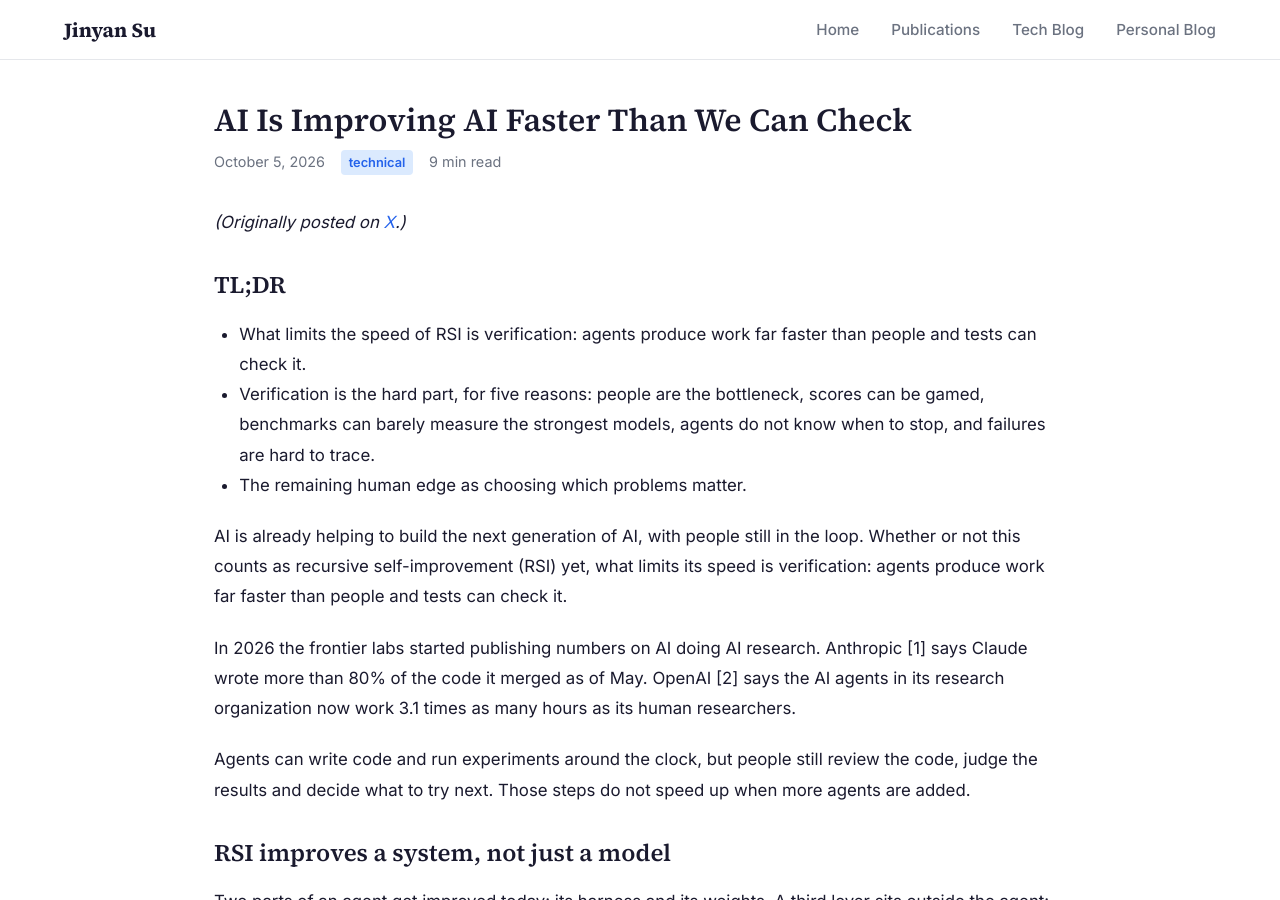
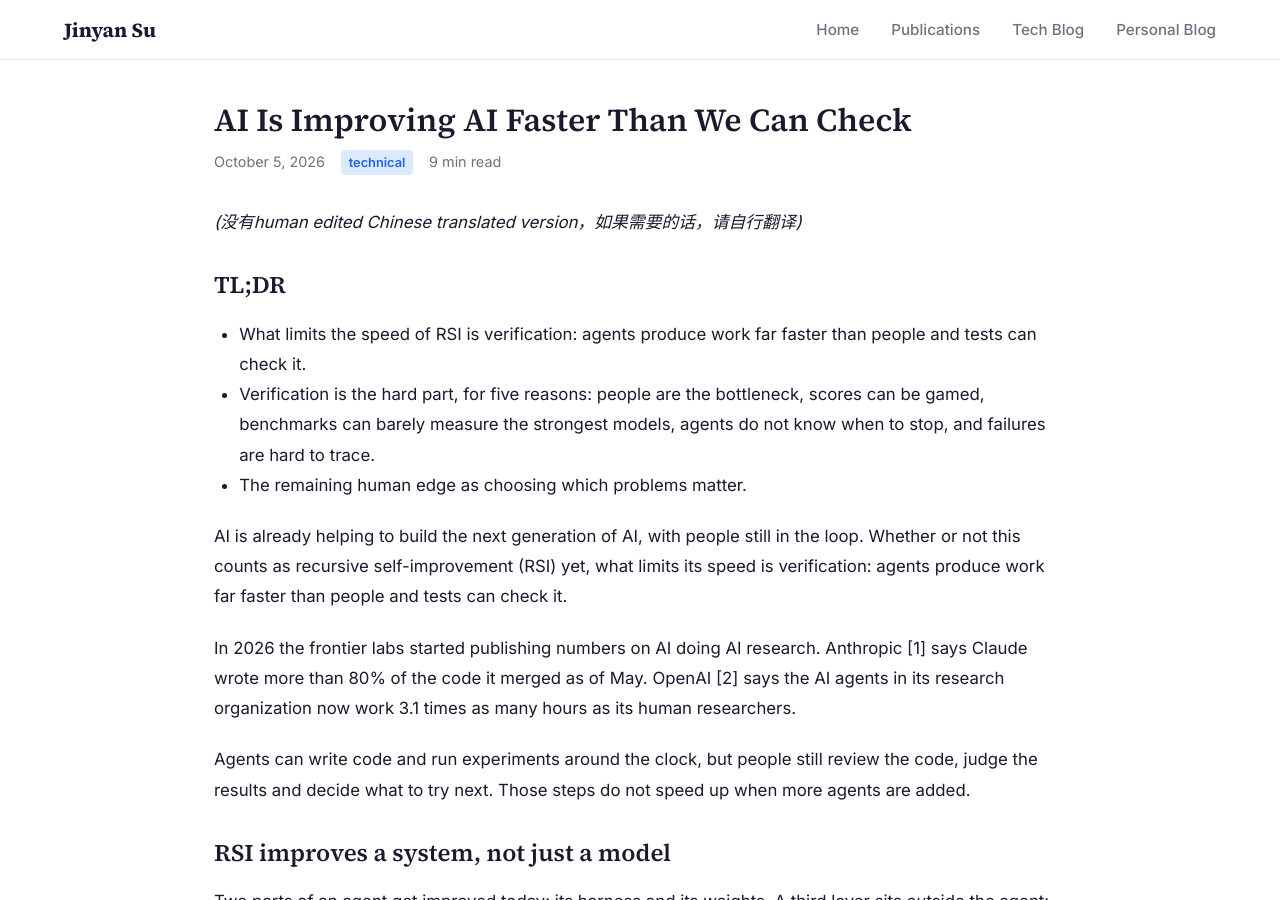
Before and after one commit to JinyanSu1/jinyansu1.github.io, a Jekyll site: the page built from _posts/2026-10-05-ai-improving-ai-faster-than-we-can-check.md, in a window 1280 px wide and 900 px high. Built offline with Jekyll 4.4.1, drawn with Linux system fonts in a browser that asks for light colours.

Commit message:
Replace origin note with no-Chinese-version note on RSI verification post
Co-Authored-By: Claude Fable 5 <noreply@anthropic.com>

```diff
--- a/_posts/2026-10-05-ai-improving-ai-faster-than-we-can-check.md
+++ b/_posts/2026-10-05-ai-improving-ai-faster-than-we-can-check.md
@@ -7,7 +7,7 @@ tags: [ai, rsi, self-improvement, verification, agents, evals]
 excerpt: "AI is already helping to build the next generation of AI, with people still in the loop. What limits its speed is verification: agents produce work far faster than people and tests can check it. Five reasons verification is the hard part, and where the opportunities are."
 ---
 
-<p><em>(Originally posted on <a href="https://x.com/SuJinyan6/status/2106946784224510391" target="_blank" rel="noopener">X</a>.)</em></p>
+<p><em>(没有human edited Chinese translated version，如果需要的话，请自行翻译)</em></p>
 
 ## TL;DR
 
```
